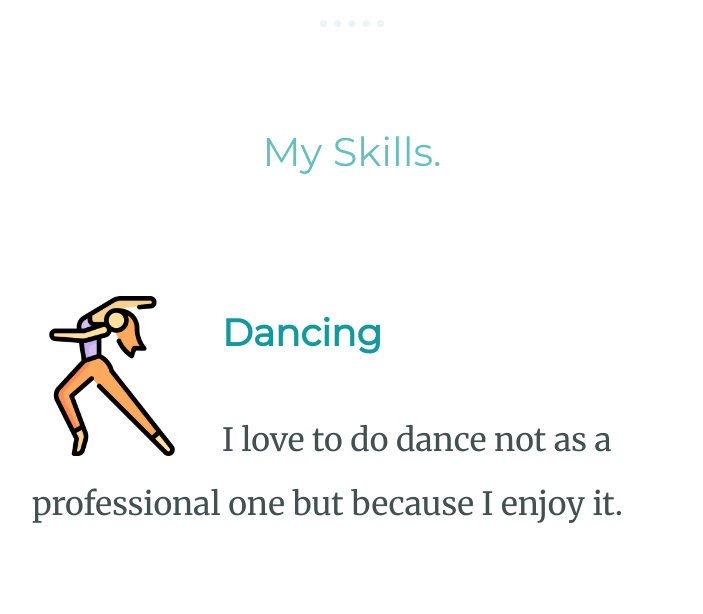
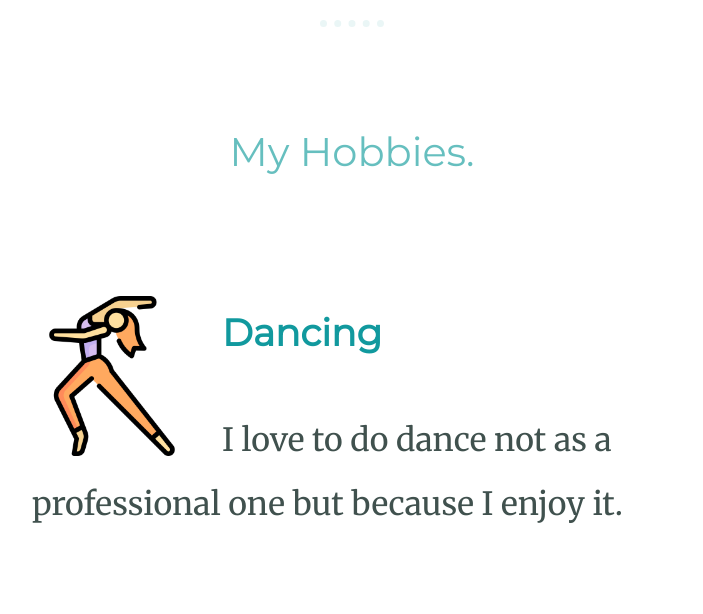
Before and after one commit to Medhajhaphu04/PersonalWebPage, a plain HTML site: page index.html in a window 1280 px wide. Shown: the part 1600-2214 px from the top of the page, without its empty margins (288-991 px from the left). Drawn offline with Linux system fonts and the light colour scheme.

Commit message:
Update index.html

```diff
--- a/index.html
+++ b/index.html
@@ -28,7 +28,7 @@
         </div>
         <hr>
         <div class="skills">
-          <h2>My Skills.</h2>
+          <h2>My Hobbies.</h2>
           <div class="skill-row">
             <img class="dancing-img" src="images/dancing.png" alt="dancing">
             <h3>Dancing</h3>
```
